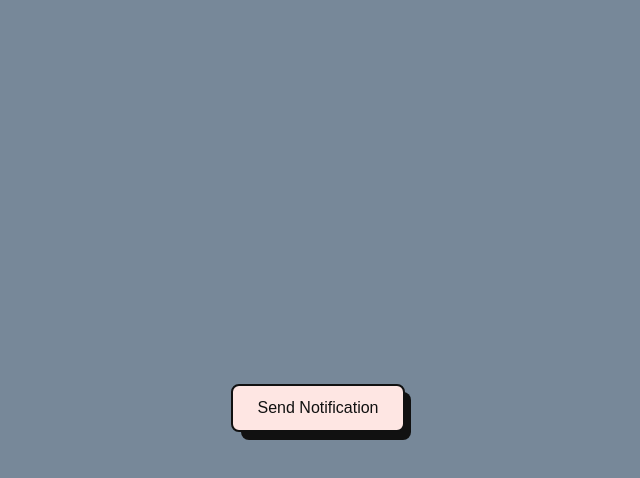
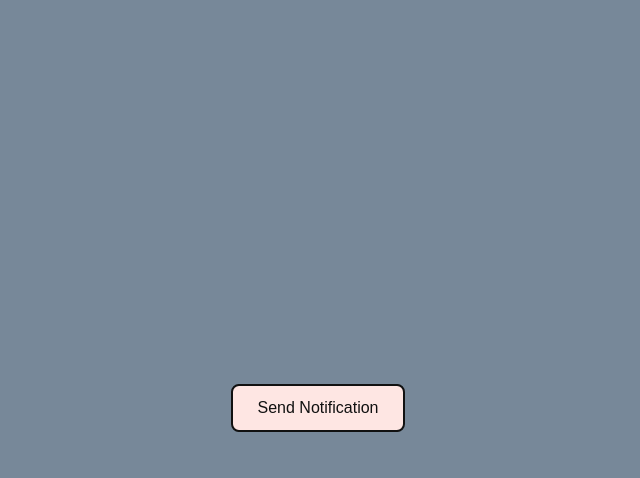
Before and after one commit to rezamini/javascript-push-notification, a plain HTML site: page index.html in a window 1280 px wide. In both pictures the pointer is over the button "Send Notification". Shown: the whole page, without its empty margins (322-962 px from the left). Drawn offline with Linux system fonts and the light colour scheme.

Commit message:
- added css selector property for button ... hover:after

```diff
--- a/style.css
+++ b/style.css
@@ -41,3 +41,7 @@ body {
   transition: transform .2s ease-out;
   z-index: -1;
 }
+
+.button:hover:after {
+  transform: translate(0, 0);
+}
```
